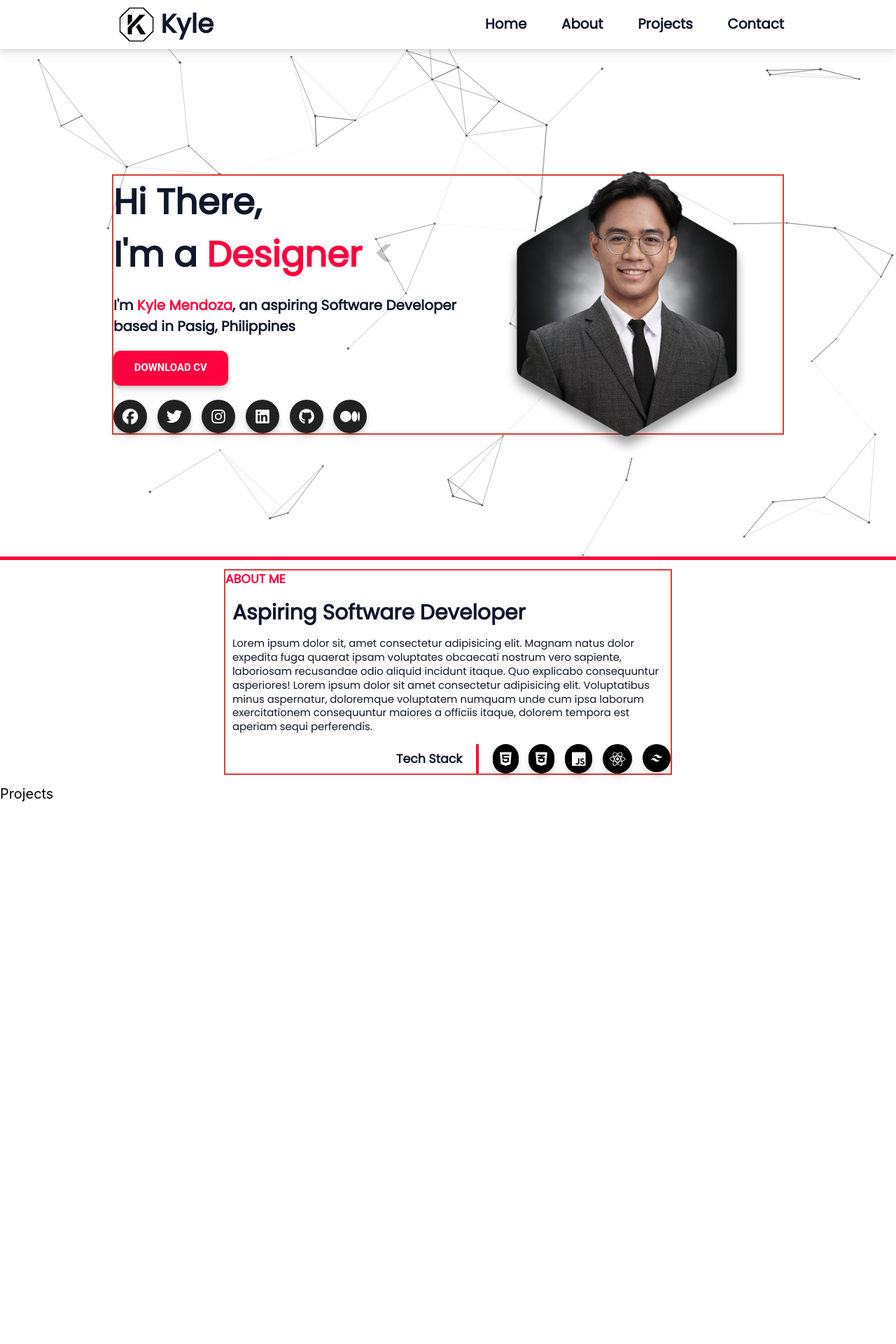
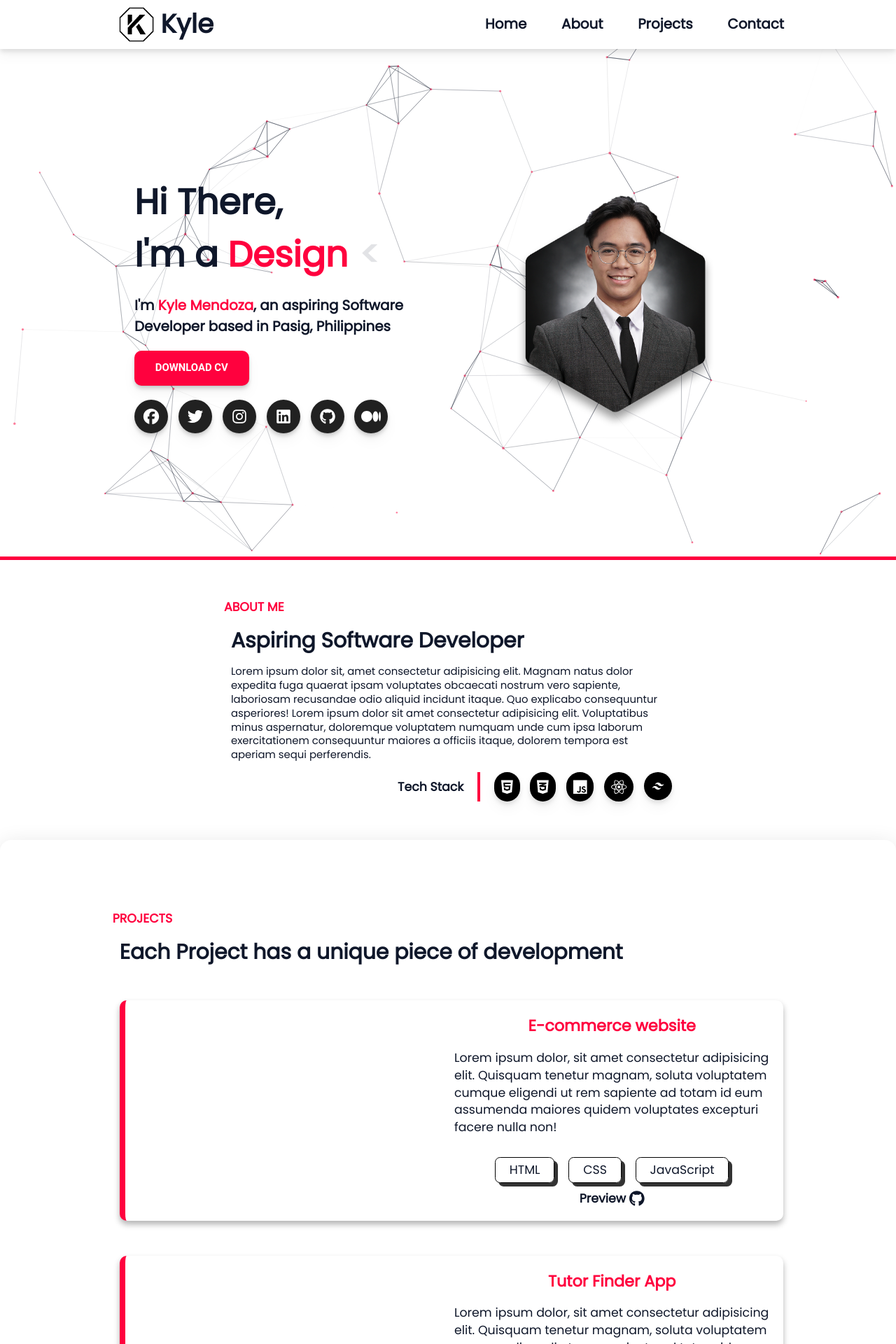
Before and after one commit to KyleeMendoza/KylePortfolio, a React (Create React App) app: page / in a window 1280 px wide. Shown: the top 1920 px of the page at 70% size. Built offline with nearby package versions, Linux system fonts and the light colour scheme.

Commit message:
project done

```diff
--- a/src/App.css
+++ b/src/App.css
@@ -1,9 +1,10 @@
 html {
   /* font-size: calc(16px + (24 - 16) * ((100vw - 300px) / (1600 - 300))); */
   font-size: clamp(1rem, 0.6897rem + 0.6897vw, 1.5rem);
+  scroll-behavior: smooth;
 }
 .hero-bg {
-  max-width: calc(100% - 80px);
+  max-width: calc(100% - 120px);
   height: auto;
 }
 .icon-link {
@@ -14,6 +15,14 @@
 .home-text {
   /* font-size: clamp(0.5rem, 12vw + 1rem, 3rem); */
   font-size: clamp(2rem, 0.7586rem + 2.7586vw, 4rem);
+}
+
+.shadow-middle {
+  box-shadow: 0 5px 8px rgba(0, 0, 0, 0.3);
+}
+
+.shadow-offset {
+  box-shadow: 5px 5px 0px rgba(0, 0, 0, 0.8);
 }
 
 .btn-hover {
@@ -58,10 +67,19 @@
 
 .progress-bar {
   position: fixed;
-  bottom: 0;
   left: 0;
   right: 0;
   height: 5px;
   background: #ff013e;
-  transform-origin: 0%;
+  bottom: 0;
 }
+
+.glass-bg {
+  /* From https://css.glass */
+  background: rgba(255, 255, 255, 0.2);
+  border-radius: 16px;
+  box-shadow: 0 4px 30px rgba(0, 0, 0, 0.1);
+  backdrop-filter: blur(5px);
+  -webkit-backdrop-filter: blur(5px);
+  border: 1px solid rgba(255, 255, 255, 0.3);
+}
--- a/src/App.tsx
+++ b/src/App.tsx
@@ -31,10 +31,10 @@
           <Home />
         </body>
       </div>
-      <div className="h-[40vh]" id="about">
+      <div className="h-[50vh]" id="about">
         <About />
       </div>
-      <div className="h-screen" id="projects">
+      <div className=" glass-bg py-20" id="projects">
         <Projects />
       </div>
       <div className="h-screen" id="contact">
--- a/src/components/Particle.tsx
+++ b/src/components/Particle.tsx
@@ -57,10 +57,10 @@
         },
         particles: {
           color: {
-            value: "#000000",
+            value: "#ff013e",
           },
           links: {
-            color: "#000000",
+            color: "#0F172A",
             distance: 150,
             enable: true,
             opacity: 0.5,
@@ -73,7 +73,7 @@
               default: "bounce",
             },
             random: false,
-            speed: 1,
+            speed: 1.5,
             straight: false,
           },
           number: {
@@ -81,7 +81,7 @@
               enable: true,
               area: 1200,
             },
-            value: 80,
+            value: 100,
           },
           opacity: {
             value: 0.5,
--- a/src/screens/About.tsx
+++ b/src/screens/About.tsx
@@ -62,14 +62,14 @@
 
   return (
     <div ref={ref} className="flex h-full justify-center items-center">
-      <div className="w-[50%] font-['Poppins'] text-darkBlue border border-2 border-red-600">
+      <div className="w-[50%] font-['Poppins'] text-darkBlue ">
         <motion.p
           className="text-sm font-bold mb-3 text-brightRed"
           animate={h1}
         >
           ABOUT ME
         </motion.p>
-        <motion.div className="flex flex-col ml-2" animate={h2}>
+        <motion.div className="ml-2" animate={h2}>
           <p className="text-2xl font-bold mb-3 ">
             Aspiring Software Developer
           </p>
--- a/src/screens/Home.tsx
+++ b/src/screens/Home.tsx
@@ -93,7 +93,7 @@
 
   return (
     <div className="flex w-full justify-center items-center">
-      <div ref={ref} className="flex w-[75%] border border-2 border-red-600">
+      <div ref={ref} className="flex w-[70%] ">
         <div className="w-[53%] font-['Poppins'] font-bold text-darkBlue ">
           <motion.div animate={h1}>
             <p className="home-text ">Hi There,</p>
--- a/src/screens/Projects.tsx
+++ b/src/screens/Projects.tsx
@@ -1,7 +1,117 @@
-import React from "react";
+import React, { useEffect } from "react";
+import { FontAwesomeIcon } from "@fortawesome/react-fontawesome";
+import { faGithub } from "@fortawesome/free-brands-svg-icons";
+import { motion, useAnimation, useAnimationControls } from "framer-motion";
+import { useInView } from "react-intersection-observer";
 
 function Projects() {
-  return <div>Projects</div>;
+  const projectData = [
+    {
+      title: "E-commerce website",
+      description:
+        "Lorem ipsum dolor, sit amet consectetur adipisicing elit. Quisquam tenetur magnam, soluta voluptatem cumque eligendi ut rem sapiente ad totam id eum assumenda maiores quidem voluptates excepturi facere nulla non!",
+      stack: ["HTML", "CSS", "JavaScript"],
+      link: "https://github.com/",
+    },
+    {
+      title: "Tutor Finder App",
+      description:
+        "Lorem ipsum dolor, sit amet consectetur adipisicing elit. Quisquam tenetur magnam, soluta voluptatem cumque eligendi ut rem sapiente ad totam id eum assumenda maiores quidem voluptates excepturi facere nulla non!",
+      stack: ["React Native", "Firebase", "Tailwind"],
+      link: "https://github.com/",
+    },
+  ];
+
+  const { ref, inView } = useInView({
+    threshold: 0.4,
+  });
+  const h1 = useAnimation();
+  const h2 = useAnimation();
+  const title = useAnimation();
+
+  useEffect(() => {
+    if (inView) {
+      h1.start({
+        x: 0,
+        opacity: 1,
+        transition: { type: "tween", bounce: 0.2, duration: 0.5 },
+      });
+      h2.start({
+        x: 0,
+        opacity: 1,
+        transition: { type: "tween", bounce: 0.2, duration: 0.7 },
+      });
+      title.start({
+        x: 0,
+        opacity: 1,
+        transition: { type: "tween", bounce: 0.2, duration: 0.5 },
+      });
+    }
+
+    if (!inView) {
+      h1.start({
+        x: -50,
+        opacity: 0,
+      });
+      h2.start({
+        x: 50,
+        opacity: 0,
+      });
+      title.start({
+        x: 50,
+        opacity: 0,
+      });
+    }
+  }, [inView]);
+
+  return (
+    <div ref={ref} className="flex justify-center items-center ">
+      <div className="w-[75%] font-['Poppins'] text-darkBlue ">
+        <motion.p
+          className="text-sm font-bold mb-3 text-brightRed"
+          animate={h1}
+        >
+          PROJECTS
+        </motion.p>
+
+        <div className="ml-2 ">
+          <motion.p className="text-2xl font-bold " animate={h2}>
+            Each Project has a unique piece of development
+          </motion.p>
+          {projectData.map((item) => (
+            <div className="flex p-4 border-l-8 border-brightRed rounded-lg my-10 shadow-middle bg-white">
+              <div className="flex-1"></div>
+              <div className="flex-1">
+                <motion.p
+                  className="text-center font-bold text-lg text-brightRed"
+                  animate={title}
+                >
+                  {item.title}
+                </motion.p>
+                <motion.p className="my-3 text-sm" animate={title}>
+                  {item.description}
+                </motion.p>
+                <div className="mt-6 flex gap-4 justify-center items-center ">
+                  {item.stack.map((element, index) => (
+                    <div
+                      key={index}
+                      className="shadow-offset border border-1 border-black px-4 py-1 rounded-md text-sm"
+                    >
+                      {element}
+                    </div>
+                  ))}
+                </div>
+                <div className="flex items-center justify-center font-bold gap-1 mt-2 text-sm">
+                  <a href={item.link}>Preview</a>
+                  <FontAwesomeIcon icon={faGithub} className="flex text-lg" />
+                </div>
+              </div>
+            </div>
+          ))}
+        </div>
+      </div>
+    </div>
+  );
 }
 
 export default Projects;
```
